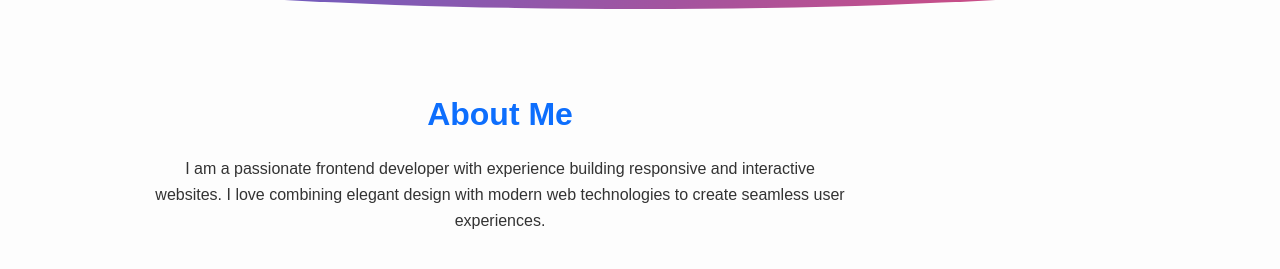
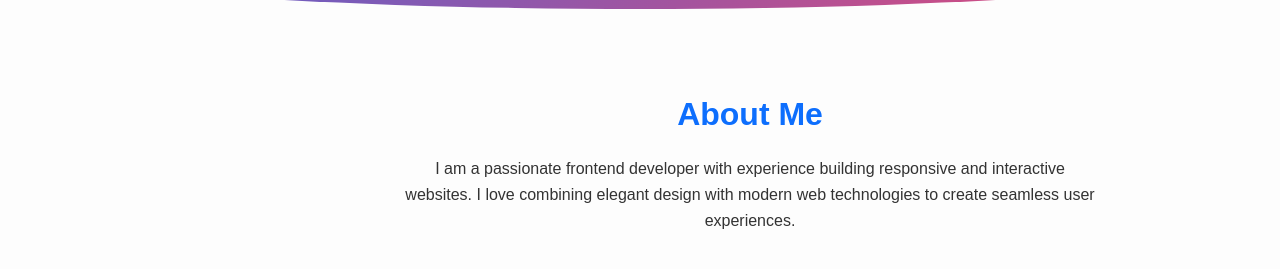
Before and after one commit to Karthikeyank-25/Wire_Global_Metrics_Intern_Project-1, a plain HTML site: page index.html in a window 1280 px wide. Shown: the part 531-800 px from the top of the page. Drawn offline with Linux system fonts and the light colour scheme.

Commit message:
index.html

```diff
--- a/index.html
+++ b/index.html
@@ -24,7 +24,7 @@
   </header>
 
   <!-- About Section -->
-  <section class="about container">
+  <section class="about container" style="margin-left: 250px;">
     <h2>About Me</h2>
     <p>I am a passionate frontend developer with experience building responsive and interactive websites. I love combining elegant design with modern web technologies to create seamless user experiences.</p>
   </section>
```
